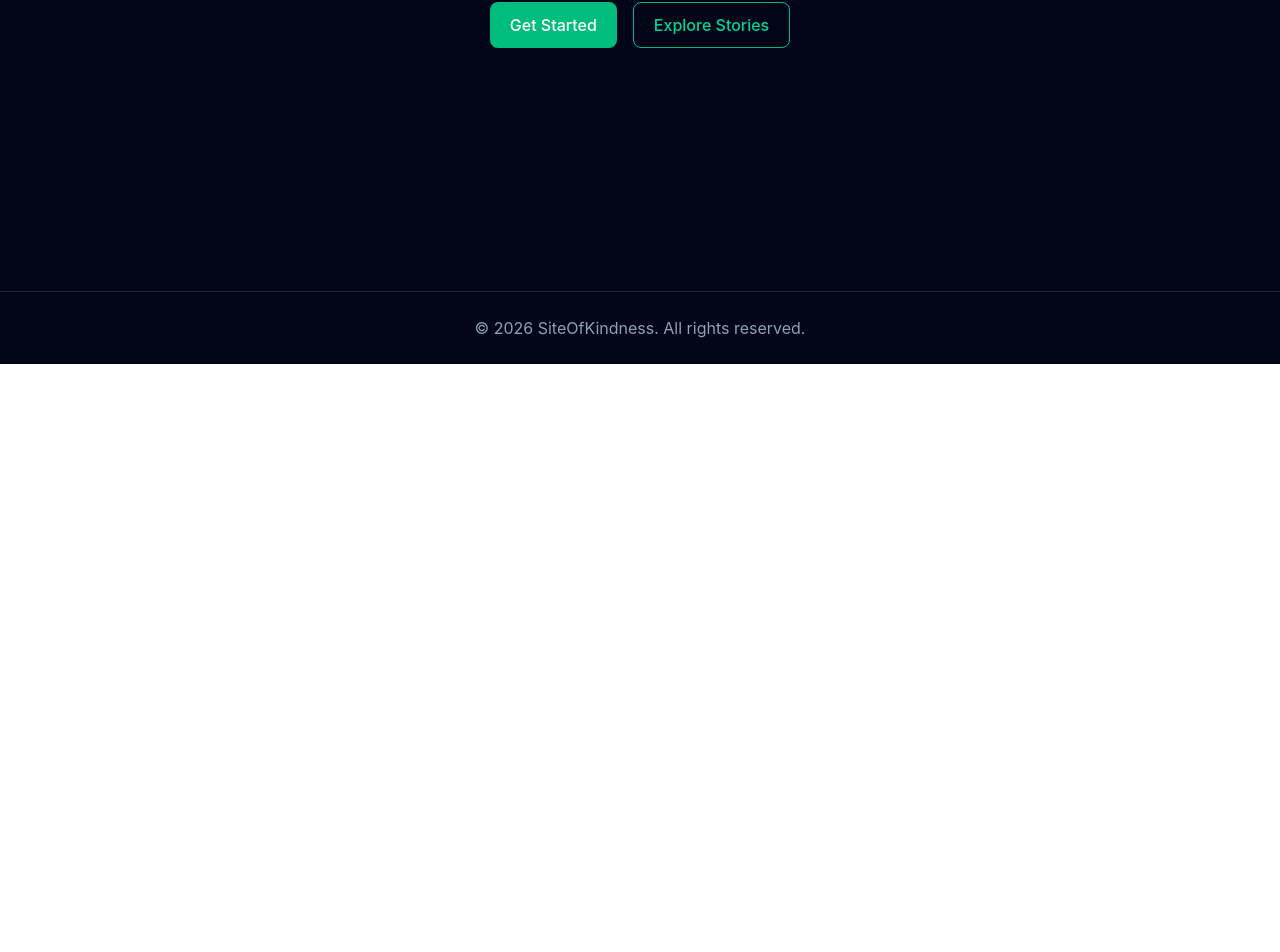
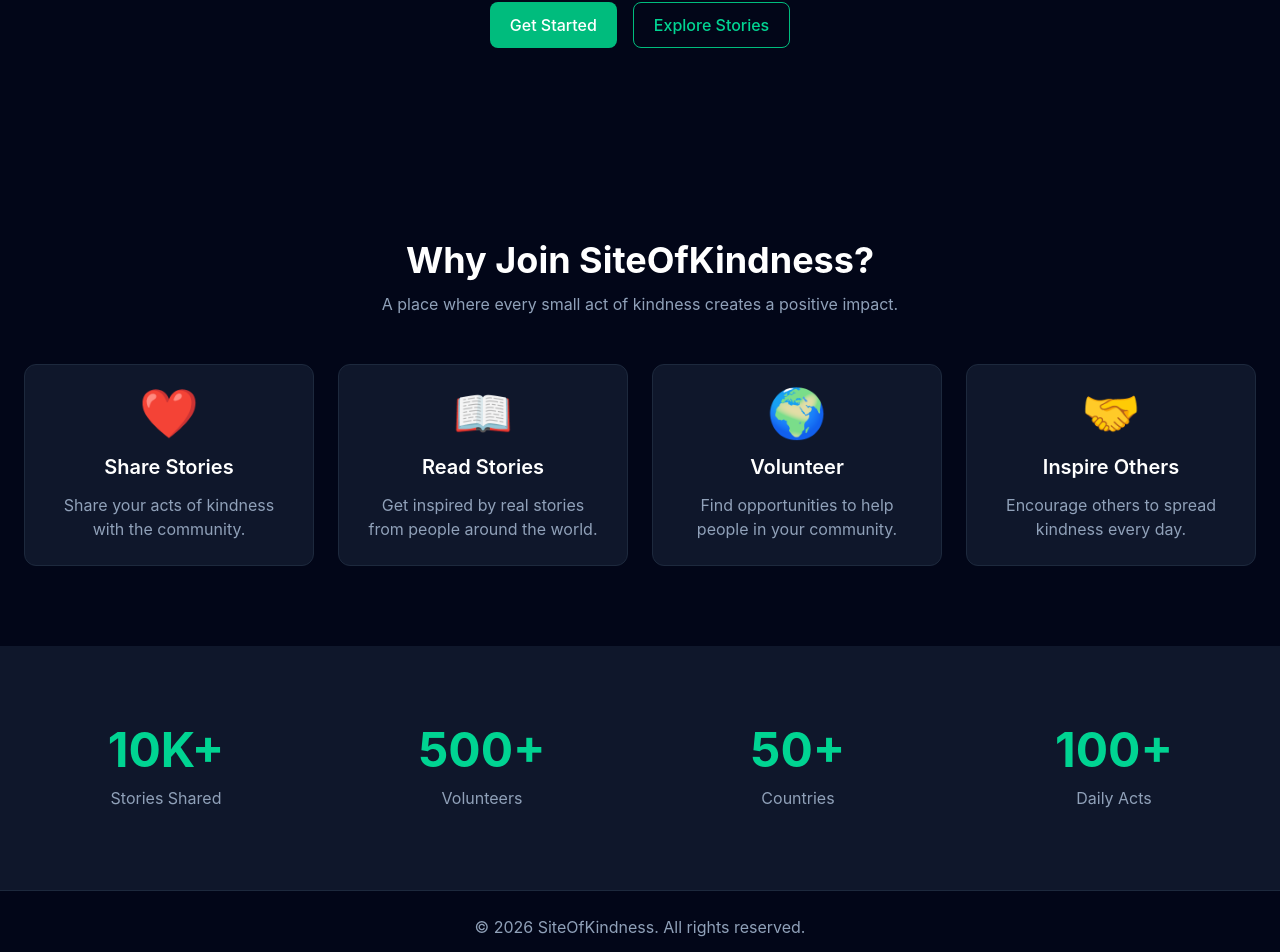
Before and after one commit to surajdeveloperofficial/SiteOfKindness, a React (Vite) app in the folder client/: page / in a window 1280 px wide. Shown: the part 436-1388 px from the top of the page. Before the commit the page ends 800 px from the top, so only its background shows below. Built offline with nearby package versions, Linux system fonts and the light colour scheme.

Commit message:
Add homepage statistics section

```diff
--- /dev/null
+++ b/client/src/components/home/Features.jsx
@@ -0,0 +1,53 @@
+import Container from "../common/Container";
+import SectionTitle from "../common/SectionTitle";
+
+const features = [
+  {
+    icon: "❤️",
+    title: "Share Stories",
+    description: "Share your acts of kindness with the community.",
+  },
+  {
+    icon: "📖",
+    title: "Read Stories",
+    description: "Get inspired by real stories from people around the world.",
+  },
+  {
+    icon: "🌍",
+    title: "Volunteer",
+    description: "Find opportunities to help people in your community.",
+  },
+  {
+    icon: "🤝",
+    title: "Inspire Others",
+    description: "Encourage others to spread kindness every day.",
+  },
+];
+
+function Features() {
+  return (
+    <section className="py-20">
+      <Container>
+        <SectionTitle
+          title="Why Join SiteOfKindness?"
+          subtitle="A place where every small act of kindness creates a positive impact."
+        />
+
+        <div className="grid gap-6 md:grid-cols-2 lg:grid-cols-4">
+          {features.map((feature) => (
+            <div
+              key={feature.title}
+              className="rounded-xl border border-slate-800 bg-slate-900 p-6 text-center transition hover:-translate-y-1 hover:border-emerald-500"
+            >
+              <div className="mb-4 text-5xl">{feature.icon}</div>
+              <h3 className="mb-3 text-xl font-semibold">{feature.title}</h3>
+              <p className="text-slate-400">{feature.description}</p>
+            </div>
+          ))}
+        </div>
+      </Container>
+    </section>
+  );
+}
+
+export default Features;
--- /dev/null
+++ b/client/src/components/home/Stats.jsx
@@ -0,0 +1,44 @@
+import Container from "../common/Container";
+
+const stats = [
+  {
+    number: "10K+",
+    label: "Stories Shared",
+  },
+  {
+    number: "500+",
+    label: "Volunteers",
+  },
+  {
+    number: "50+",
+    label: "Countries",
+  },
+  {
+    number: "100+",
+    label: "Daily Acts",
+  },
+];
+
+function Stats() {
+  return (
+    <section className="py-20 bg-slate-900">
+      <Container>
+        <div className="grid grid-cols-2 gap-8 text-center lg:grid-cols-4">
+          {stats.map((item) => (
+            <div key={item.label}>
+              <h2 className="text-5xl font-bold text-emerald-400">
+                {item.number}
+              </h2>
+
+              <p className="mt-3 text-slate-400">
+                {item.label}
+              </p>
+            </div>
+          ))}
+        </div>
+      </Container>
+    </section>
+  );
+}
+
+export default Stats;
--- a/client/src/pages/Home/Home.jsx
+++ b/client/src/pages/Home/Home.jsx
@@ -1,9 +1,13 @@
 import Hero from "../../components/home/Hero";
+import Features from "../../components/home/Features";
+import Stats from "../../components/home/Stats";
 
 function Home() {
   return (
     <>
       <Hero />
+      <Features/>
+      <Stats/>
     </>
   );
 }
```
